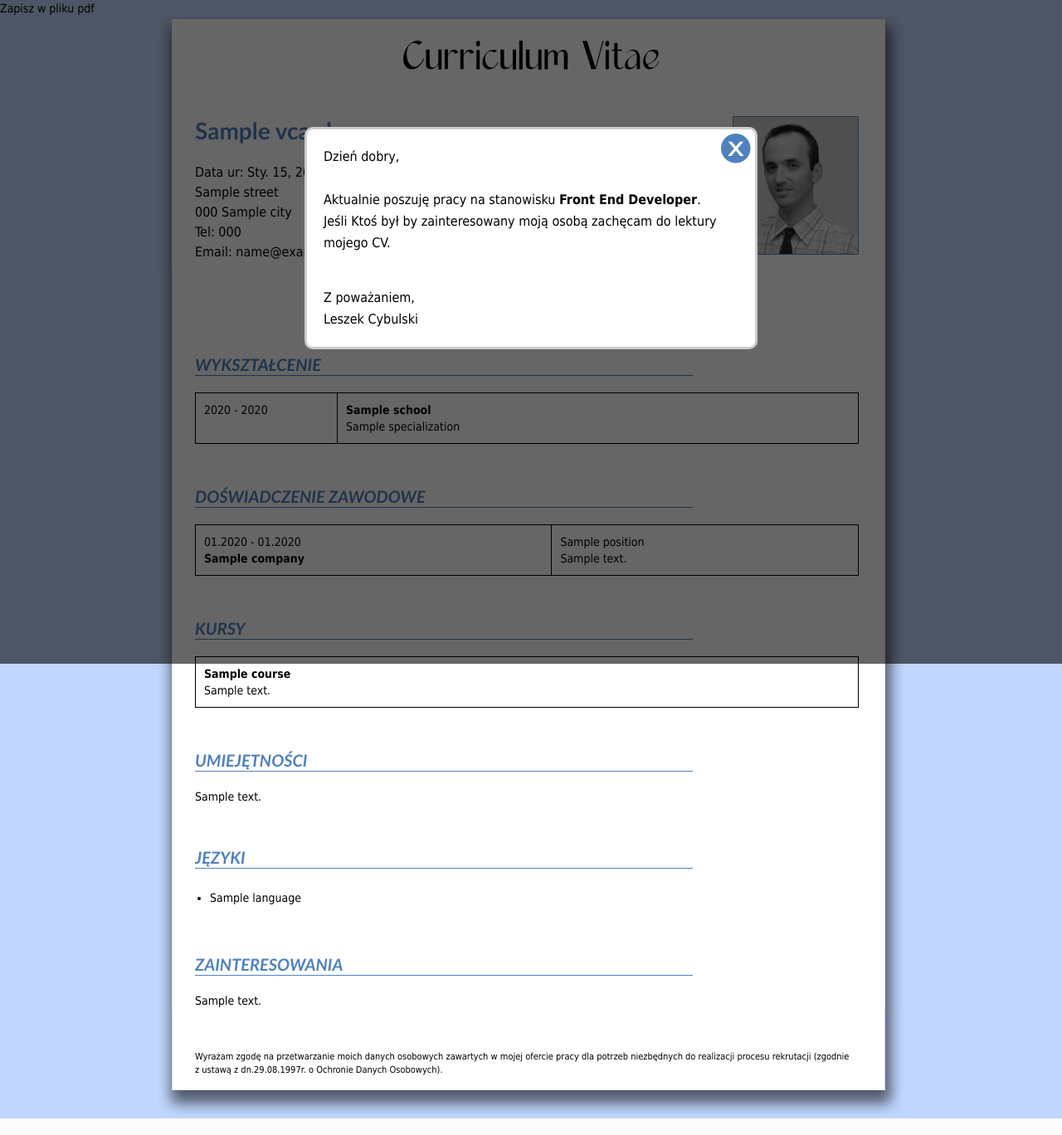
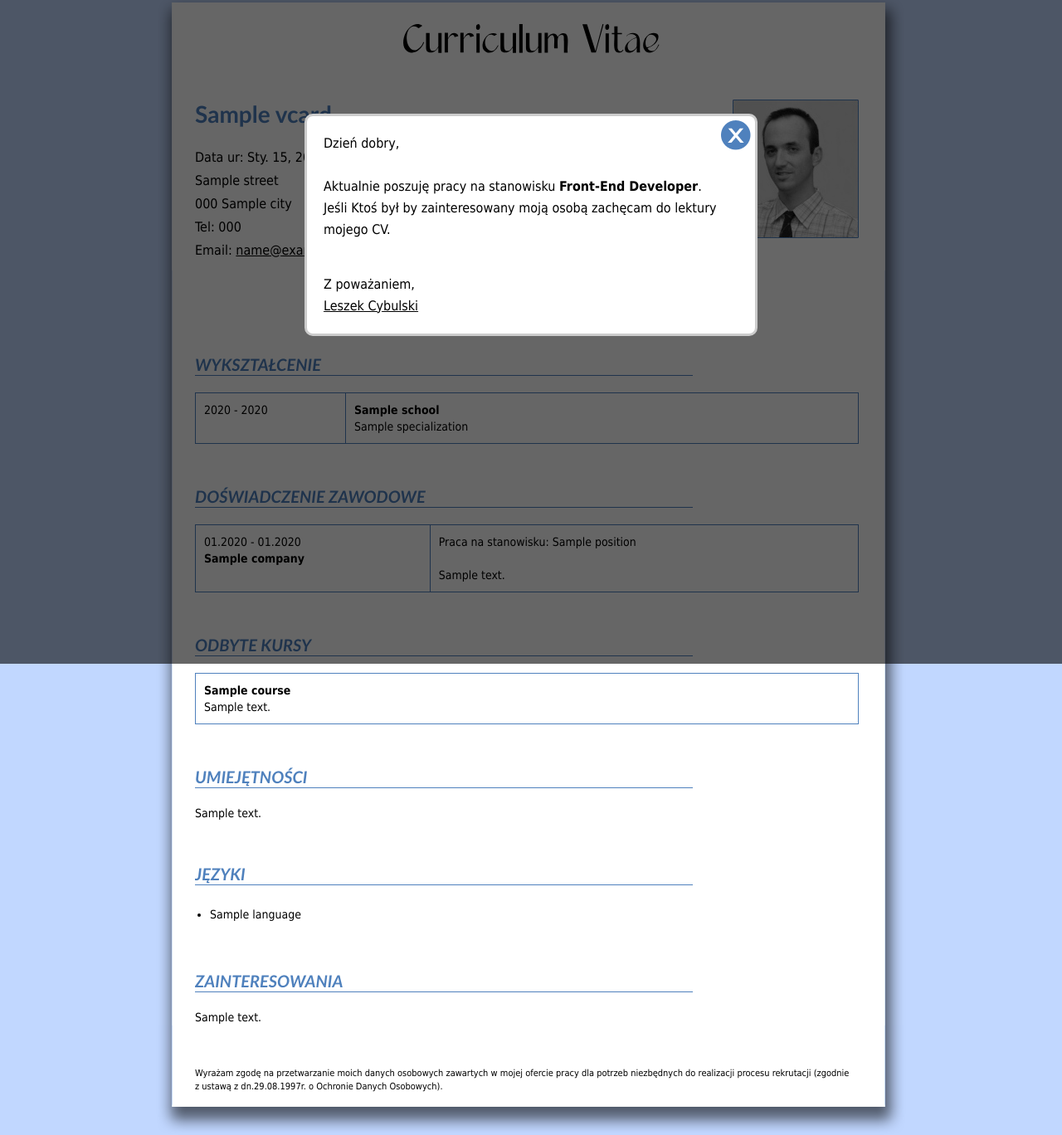
Before and after one commit to MrLechu/CV, a Django app: template templates/mycv/index.html in a window 1280 px wide. Shown: the whole page at 83% size. Run offline with Django 3.2, Linux system fonts and the light colour scheme; the template is opened without the code that fills it: most values are stand-ins (such as "Sample title", 1, 10 or a date in 2020).

Commit message:
poprawki

```diff
--- a/mycv/static/css/style.css
+++ b/mycv/static/css/style.css
@@ -4,8 +4,8 @@
 /* usp corpsite reset */
     strong {font-weight:bold;}
     em, em span {font-style:italic;}
-    a {cursor:pointer;text-decoration:none;color:#000;}
-    a:hover {color:#df0000;}
+    a {cursor:pointer;text-decoration:underline;color:#000;}
+    a:hover {text-decoration:none;color:#4d5666;}
     a:link {outline:none;}
     legend, .hidden {display:none;}
     input, select, textarea {padding:2px 4px;margin:0; overflow: visible; }
@@ -55,7 +55,7 @@ body{background-color:#c1d7ff}
 
 
 .personalInfo .fn h2{font-size:28px;line-height:34px;color:#4f81bd;margin-bottom:22px;font-family:Calibri,sans-serif;}
-.personalInfo .content{font-size:16px;line-height:24px;}
+.personalInfo .content{font-size:16px;line-height:28px;}
 .personalInfo .vcard{width:300px;float:left;}
 .personalInfo .vcard dt, .personalInfo .vcard dd{float:left;margin-bottom:10px;}
 .personalInfo .vcard dt{width:80px;clear:both;font-weight:bold;}
@@ -66,8 +66,8 @@ body{background-color:#c1d7ff}
 
 
 table{width:100%;}
-table td{vertical-align:top;border:1px solid #000;padding:10px;}
-.education table td.date{width:150px;}
+table td{vertical-align:top;border:1px solid #4f81bd;padding:10px;}
+.education table td.date{width:160px;}
 
 .actions{clear:both;margin-top:10px;float:left;font-size:12px;line-height:14px;}
 
--- /dev/null
+++ b/templates/500.html
@@ -0,0 +1 @@
+<h2>Nastapiły pewne problemy ze stroną. Postaram się jak najszybciej poprawić błąd</h2>
--- a/templates/layout/base.html
+++ b/templates/layout/base.html
@@ -11,7 +11,6 @@
     <script type="text/javascript" src="{% get_static_prefix %}js/jquery-1.7.1.min.js"></script>
   </head>
   <body>
-    <a href="{{ url }}" title="Zapisz moje CV w pliku PDF">Zapisz w pliku pdf</a>
     <div id="lc">
       <div id="home">
         <div id="t">
@@ -48,16 +47,7 @@
           </p>
         </div>
       </div>
-      <div class="welcome_wrapper">
-        <div class="welcome">
-          <span class="close" title="Zamknij okno">close</span>
-          <p>Dzień dobry,<br /><br />Aktualnie poszuję pracy na stanowisku <strong>Front End Developer</strong>.<br />Jeśli Ktoś był by zainteresowany moją osobą zachęcam do lektury mojego CV.</p>
-          <p class="sign">
-            Z poważaniem,<br />
-            Leszek Cybulski
-          </p>
-        </div>
-      </div>
+      {% block welcome %}{% endblock %}
 
     </div> <!-- #lc -->
     <script type="text/javascript" src="{% get_static_prefix %}js/application.js"></script>
--- a/templates/mycv/index.html
+++ b/templates/mycv/index.html
@@ -20,7 +20,7 @@
     Tel: {{ vcard.phone }}
   </div>
   <div>
-    Email: <span class="email">{{ vcard.email }}</span>
+    Email: <span class="email"><a href="mailto:{{ vcard.email }}">{{ vcard.email }}</a></span>
   </div>
 </div>
 {% endfor %}
@@ -62,7 +62,7 @@
             <strong>{{ experience.company }}</strong>
           </td>
           <td>
-            {{ experience.position }}<br />
+            Praca na stanowisku: {{ experience.position }}<br /><br />
             {{ experience.description|safe }}
           </td>
         </tr>
@@ -75,7 +75,7 @@
 {% if courses %}
   <div class="section courses">
     <div class="header">
-      <h3>Kursy</h3>
+      <h3>Odbyte kursy</h3>
     </div>
     <div class="content">
       <table>
@@ -83,7 +83,7 @@
         <tr>
           <td>
             <strong>{{ course.title }}</strong><br />
-            {{ course.description }}
+            {{ course.description|safe }}
           </td>
         </tr>
         {% endfor %}
@@ -134,3 +134,16 @@
 {% endif %}
 
 {% endblock %}
+
+{% block welcome %}
+<div class="welcome_wrapper">
+  <div class="welcome">
+    <span class="close" title="Zamknij okno">close</span>
+    <p>Dzień dobry,<br /><br />Aktualnie poszuję pracy na stanowisku <strong>Front-End Developer</strong>.<br />Jeśli Ktoś był by zainteresowany moją osobą zachęcam do lektury mojego CV.</p>
+    <p class="sign">
+      Z poważaniem,<br />
+      <a href="mailto:{{ vc.email }}">Leszek Cybulski</a>
+    </p>
+  </div>
+</div>
+{% endblock %}
```
Also changed, not shown: mycv/views.py (+2 -18 lines), mycv/static/js/application.js (line endings or trailing spaces).
